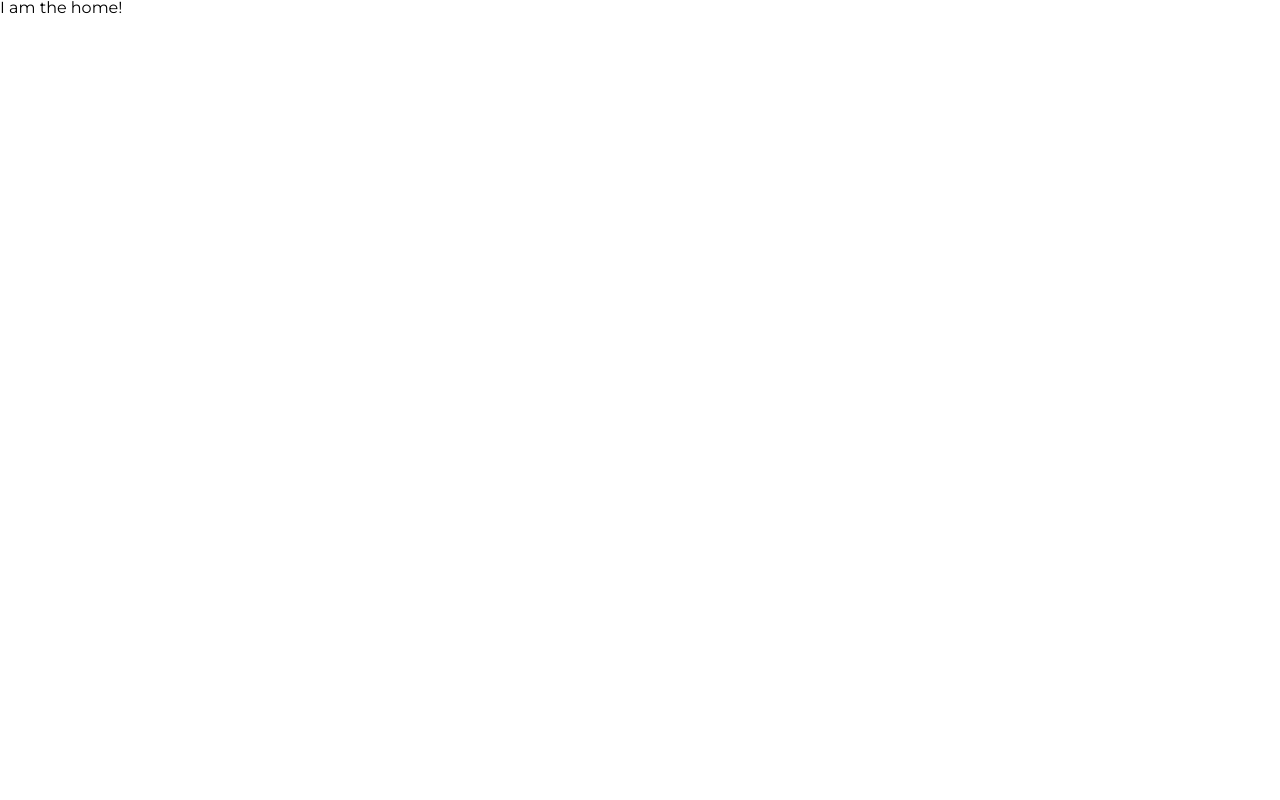
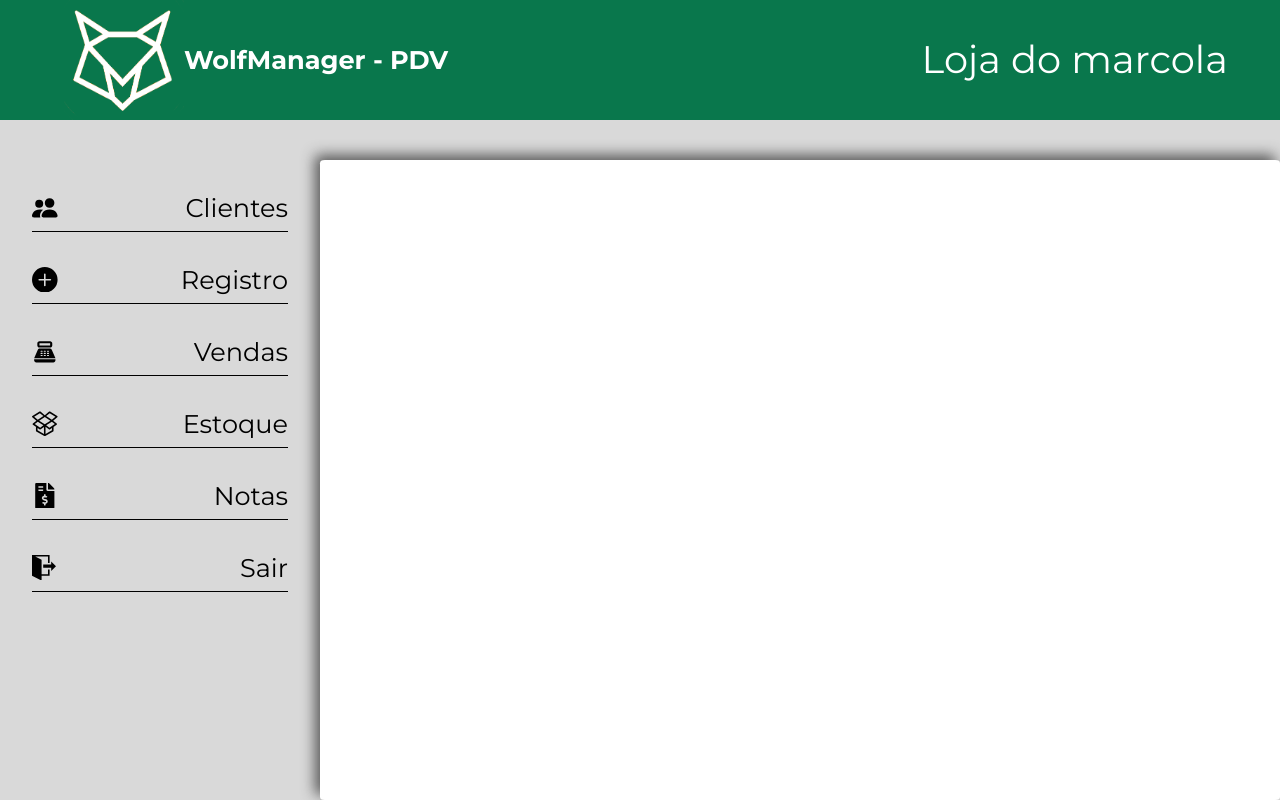
Before and after one commit to marcojr73/wolf-manager-pdv-front, a Next.js app: page /home in a window 1280 px wide. Built offline with nearby package versions, Linux system fonts and the light colour scheme.

Commit message:
style aside home

```diff
--- a/src/components/header/index.tsx
+++ b/src/components/header/index.tsx
@@ -1,7 +1,7 @@
 import Image from "next/image"
 import ContainerHeader from "../../styles/header"
 
-function Header(){
+function Header({isAuthenticated}: {isAuthenticated: boolean}){
     return (
         <ContainerHeader>
             <section className="banner">
@@ -14,11 +14,13 @@ function Header(){
                 />
                 <h1>WolfManager - PDV</h1>
             </section>
+            {isAuthenticated ? <p>Loja do marcola</p> :
             <form action="">
                 <input type="text" placeholder="credential"/>
                 <input type="password" placeholder="password"/>
                 <button>Log-in</button>
             </form>
+            }
         </ContainerHeader>
     )
 }
--- /dev/null
+++ b/src/components/home/elevatedSection.tsx
@@ -0,0 +1,11 @@
+import ContainerElevatedSection from "../../styles/home/containerElevatedSection"
+
+function ElevatedSection(){
+    return(
+        <ContainerElevatedSection>
+
+        </ContainerElevatedSection>
+    )
+}
+
+export default ElevatedSection
--- /dev/null
+++ b/src/components/home/verticalMenu.tsx
@@ -0,0 +1,42 @@
+import {BsPeopleFill} from "react-icons/bs"
+import {BsPlusCircleFill} from "react-icons/bs"
+import {MdPointOfSale} from "react-icons/md"
+import {SlSocialDropbox} from "react-icons/sl"
+import {FaFileInvoiceDollar} from "react-icons/fa"
+import {ImExit} from "react-icons/im"
+import ContainerVerticalMenu from "../../styles/home/ContainerVerticalMenu"
+
+function VerticalMenu(){
+    return(
+        <ContainerVerticalMenu>
+            <aside>
+                <section>
+                    <BsPeopleFill className="icon"/>
+                    <p>Clientes</p>
+                </section>
+                <section>
+                    <BsPlusCircleFill className="icon"/>
+                    <p>Registro</p>
+                </section>
+                <section>
+                    <MdPointOfSale className="icon"/>
+                    <p>Vendas</p>
+                </section>
+                <section>
+                    <SlSocialDropbox className="icon"/>
+                    <p>Estoque</p>
+                </section>
+                <section>
+                    <FaFileInvoiceDollar className="icon"/>
+                    <p>Notas</p>
+                </section>
+                <section>
+                    <ImExit className="icon"/>
+                    <p>Sair</p>
+                </section>
+            </aside>
+        </ContainerVerticalMenu>
+    )
+}
+
+export default VerticalMenu
--- a/src/pages/home.tsx
+++ b/src/pages/home.tsx
@@ -1,6 +1,14 @@
+import Header from "../components/header"
+import ElevatedSection from "../components/home/elevatedSection"
+import VerticalMenu from "../components/home/verticalMenu"
+
 function Home(){
     return (
-        <h1>I am the home!</h1>
+        <>
+            <Header isAuthenticated={true}/>
+            <VerticalMenu/>
+            <ElevatedSection/>
+        </>
     )
 }
 
--- a/src/pages/index.tsx
+++ b/src/pages/index.tsx
@@ -6,7 +6,7 @@ import ContainerAuth from "../styles/authpages";
 export default function Home() {
   return (
     <>
-      <Header/>
+      <Header isAuthenticated={false}/>
       <ContainerAuth>
          <Business/>
          <SignUp/>
--- a/src/styles/authpages/containerSignUp.jsx
+++ b/src/styles/authpages/containerSignUp.jsx
@@ -38,6 +38,7 @@ const ContainerSignUp = styled.main`
         border-top: none;
         border-left: none;
         border-right: none;
+        border-bottom: 0.1vw solid black;
         font-size: 0.8vw;
         padding: 0px 0px 0px 2%;
     }
--- a/src/styles/header/index.tsx
+++ b/src/styles/header/index.tsx
@@ -53,6 +53,14 @@ const ContainerHeader = styled.section`
         box-shadow: 0 0 0 0;
         outline: 0;
     }
+
+    p{
+        font-size: 3vw;
+        margin-left: 7%;
+        color: var(--light-color);
+        display: flex;
+        align-items: center;
+    }
 `
 
 export default ContainerHeader
--- /dev/null
+++ b/src/styles/home/ContainerVerticalMenu.tsx
@@ -0,0 +1,35 @@
+import styled from "styled-components"
+
+
+const ContainerVerticalMenu = styled.aside`
+    width: 100vw;
+    height: 85vh;
+    background-color: var(--secondary-color);
+
+    aside{
+        width: 25vw;
+        height: 75vh;
+        display: flex;
+        flex-direction: column;
+        align-items: center;
+        padding-top: 5vh;
+    }
+
+    section{
+        display: flex;
+        justify-content: space-between;
+        align-items: center;
+        width: 20vw;
+        height: 6vh;
+        margin-top: 3vh;
+        border-bottom: 1px solid black;
+        cursor: pointer;
+    }
+
+    .icon, p{
+        font-size: 2vw;
+    }
+
+`
+
+export default ContainerVerticalMenu
--- /dev/null
+++ b/src/styles/home/containerElevatedSection.tsx
@@ -0,0 +1,16 @@
+import styled from "styled-components"
+
+const ContainerElevatedSection = styled.main`
+    width: 75vw;
+    height: 80vh;
+    background-color: var(--light-color);
+    position: absolute;
+    bottom: 0;
+    right: 0;
+    -webkit-box-shadow: -5px -5px 14px rgba(50, 50, 50, 0.77);
+	-moz-box-shadow:    -5px -5px 14px rgba(50, 50, 50, 0.77);
+	box-shadow:         -5px -5px 14px rgba(50, 50, 50, 0.77);
+    border-radius: 0.5%;
+`
+
+export default ContainerElevatedSection
```
Also changed, not shown: src/components/auth/Sign-up.tsx (+9 -9 lines), src/components/home/clients.tsx (added, +7 -0 lines), src/styles/home/index.tsx (added).
